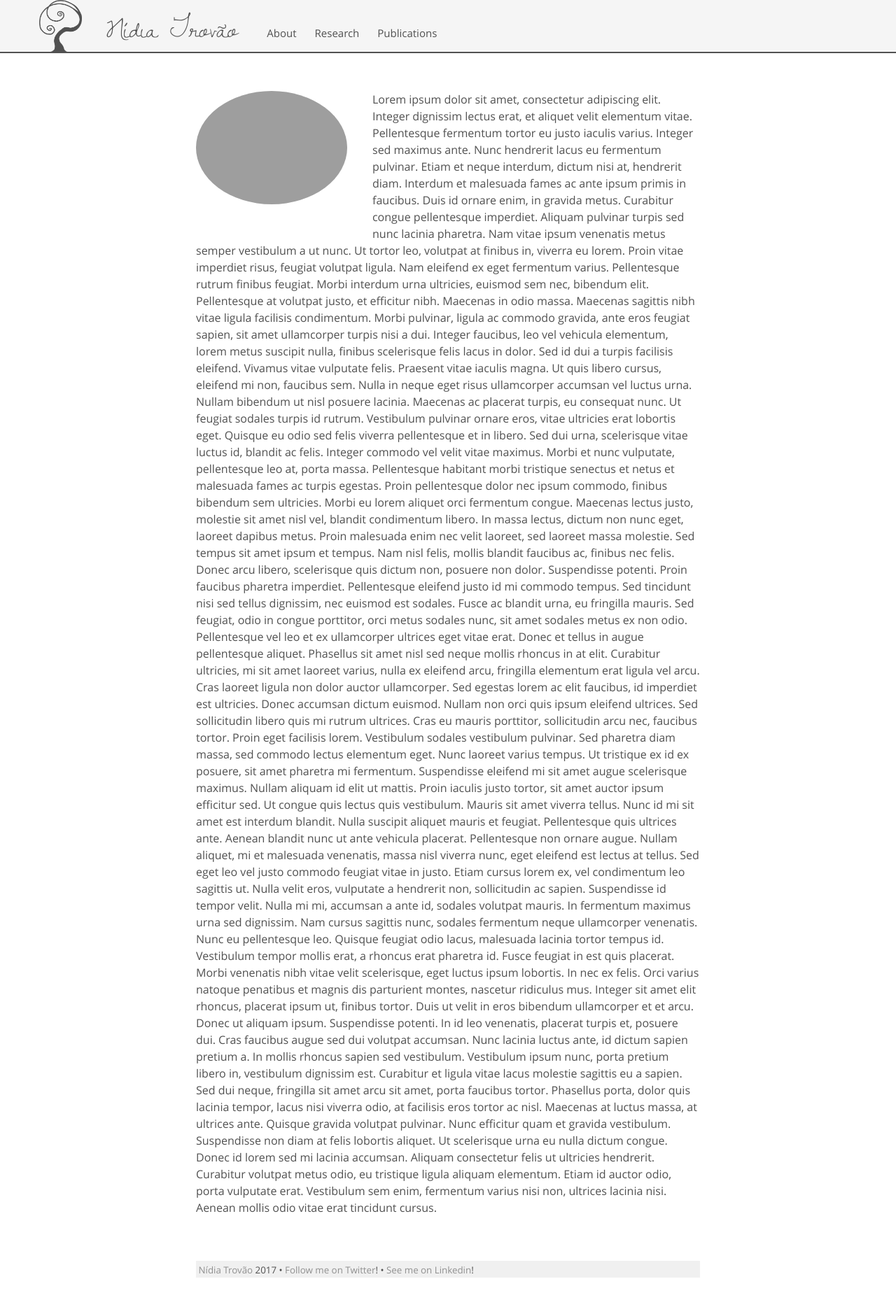
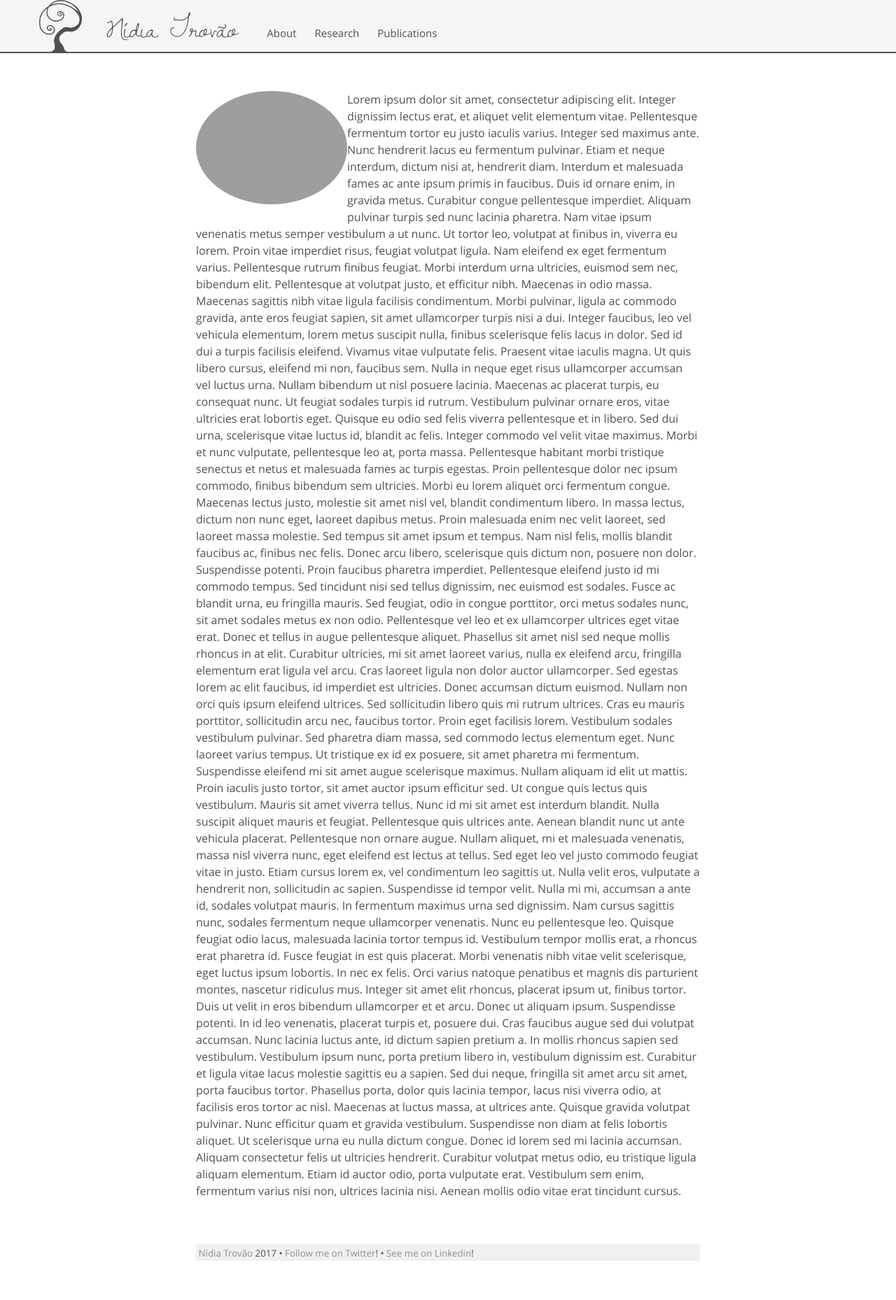
Before and after one commit to nidiatrovao/nidiatrovao.github.io, a Jekyll site: the page built from index.html, in a window 1280 px wide. Shown: the whole page at 70% size. Built offline with Jekyll 4.4.1, drawn with Linux system fonts in a browser that asks for light colours; after the commit the page ends 1834 px from its top, so only the background shows below that.

Commit message:
Update _base.scss

```diff
--- a/_sass/_base.scss
+++ b/_sass/_base.scss
@@ -67,7 +67,7 @@ a {
 img {
   //display: block;
   max-width: 30%;
-  margin: 0 5% 5% 0;
+  margin: 0 0 3% 0;
   border-radius: 50%;
   float: left;
 }
```
